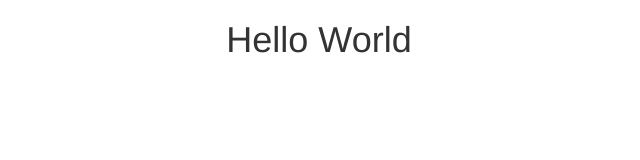
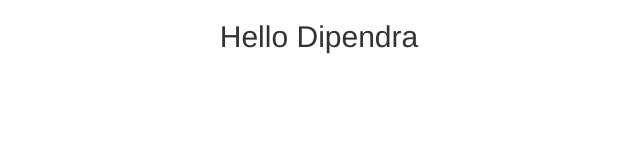
Before and after one commit to deependrap/Practice, a plain HTML site: page index.html in a window 1280 px wide. Shown: the whole page, without its empty margins (321-961 px from the left). Drawn offline with nearby package versions, Linux system fonts and the light colour scheme.

Commit message:
Chamgme  to  h2

```diff
--- a/index.html
+++ b/index.html
@@ -18,7 +18,7 @@
         <![endif]-->
     </head>
     <body>
-        <h1 class="text-center">Hello World</h1>
+        <h2 class="text-center">Hello Dipendra</h2>
 
         <!-- jQuery -->
         <script src="https://ajax.googleapis.com/ajax/libs/jquery/1.12.4/jquery.min.js"></script>
```
